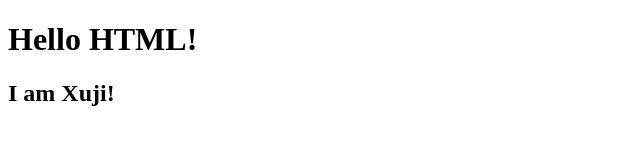
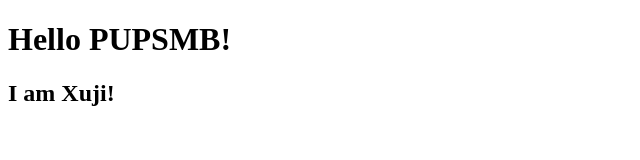
Before and after one commit to Xuji24/Hello_HTML, a plain HTML site: page index.html in a window 1280 px wide. Shown: the whole page, without its empty margins (0-640 px from the left). Drawn offline with Linux system fonts and the light colour scheme.

Commit message:
Update index.html
Signed-off-by: aLOUgorithm <principioangelo24@gmail.com>

```diff
--- a/index.html
+++ b/index.html
@@ -6,7 +6,7 @@
     <title>Document</title>
 </head>
 <body>
-    <h1>Hello HTML!</h1>
+    <h1>Hello PUPSMB!</h1>
     <h2> I am Xuji!</h2>
 </body>
 </html>
```
